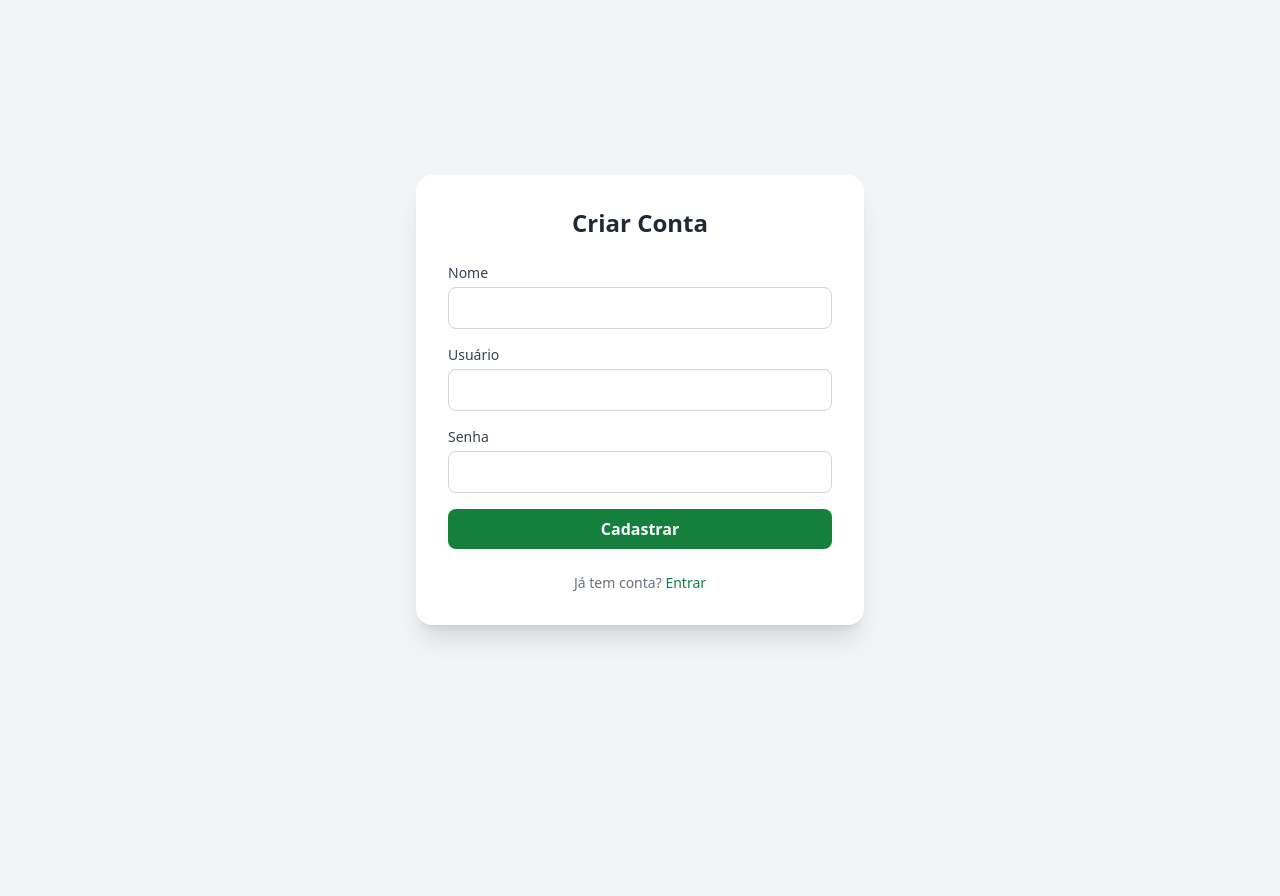
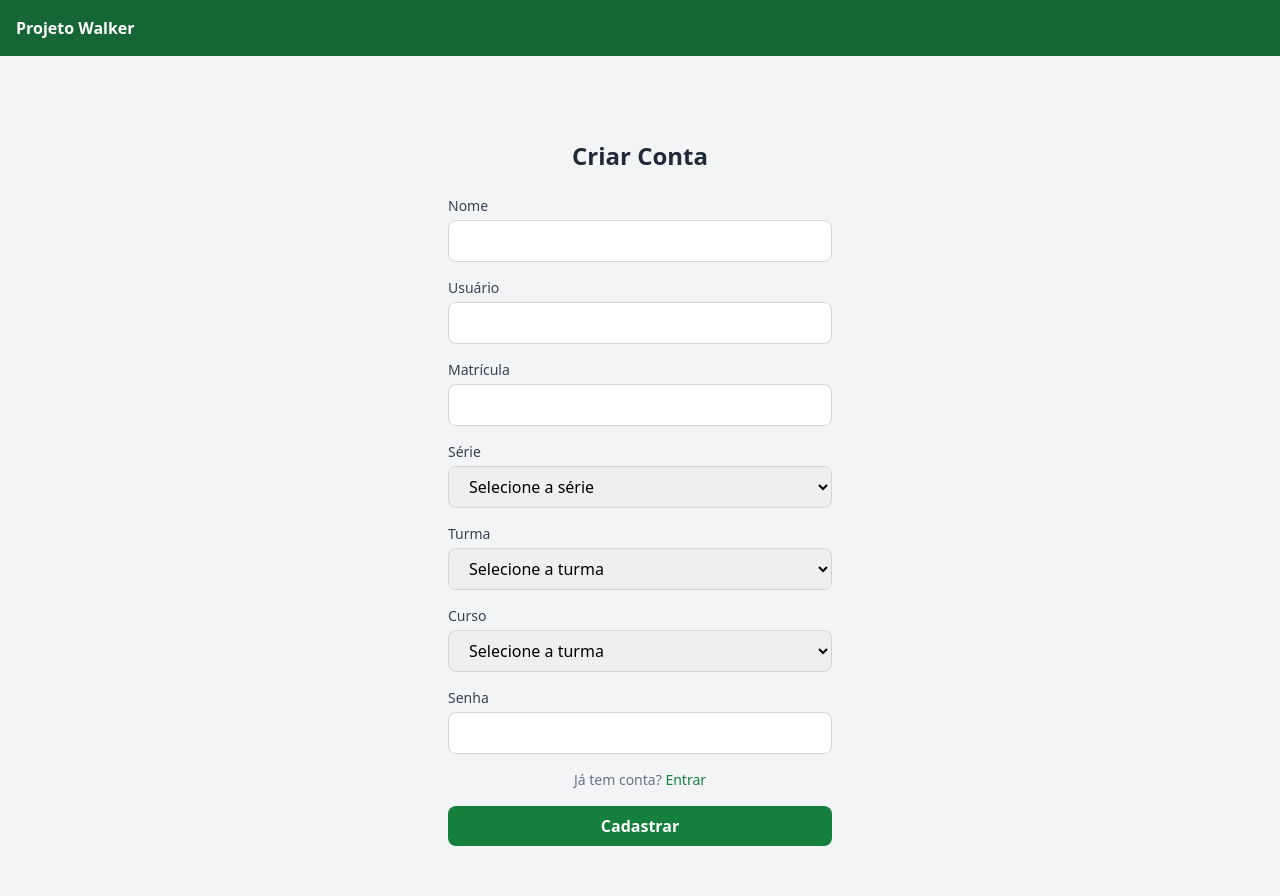
Before and after one commit to Ualter-Lab/SEA, a Python web app: template templates/cadastro.html in a window 1280 px wide. Before the commit the page ends 640 px from the top, so only its background shows below. Run offline with Jinja, Linux system fonts and the light colour scheme; the template is opened without the code that fills it, so the values that code supplies are empty; some libraries are stand-ins or nearby versions.

Commit message:
Ajustes na navbar do cadastro e melhorias nos templates

```diff
--- a/templates/atividade.html
+++ b/templates/atividade.html
@@ -8,6 +8,7 @@
   </head>
 
   <body class="bg-gray-100 min-h-screen">
+
     <!-- Navbar -->
     <div class="bg-green-800 text-white p-4 flex justify-between">
       <h1 class="font-bold">Projeto Walker</h1>
--- a/templates/cadastro.html
+++ b/templates/cadastro.html
@@ -7,8 +7,14 @@
     <script src="https://cdn.tailwindcss.com"></script>
   </head>
 
-  <body class="bg-gray-100 flex items-center justify-center min-h-screen">
-    <div class="bg-white shadow-xl rounded-2xl p-8 w-full max-w-md">
+  <body class="bg-gray-100 min-h-screen">
+    <!-- Navbar -->
+    <div class="bg-green-800 text-white p-4 flex justify-between">
+      <h1 class="font-bold">Projeto Walker</h1>
+    </div>
+
+    <div class="m-5 items-center justify-center min-h-screen max-w-sm pt-16 mx-auto">
+
       <!-- Título -->
       <h1 class="text-2xl font-bold text-gray-800 text-center mb-6">
         Criar Conta
@@ -43,6 +49,77 @@
           />
         </div>
 
+        <!-- Matricula -->
+        <div>
+          <label
+            for="matricula"
+            class="block text-sm font-medium text-gray-700"
+          >
+            Matrícula
+          </label>
+          <input
+            type="number"
+            id="matricula"
+            name="matricula"
+            required
+            class="mt-1 w-full px-4 py-2 border border-gray-300 rounded-lg focus:outline-none focus:ring-2 focus:ring-green-600"
+          />
+        </div>
+
+        <!-- Série -->
+        <div>
+          <label for="serie" class="block text-sm font-medium text-gray-700">
+            Série
+          </label>
+          <select
+            name="serie"
+            id="serie"
+            required
+            class="mt-1 w-full px-4 py-2 border border-gray-300 rounded-lg focus:outline-none focus:ring-2 focus:ring-green-600"
+          >
+            <option value="">Selecione a série</option>
+            <option value="1">1º</option>
+            <option value="2">2º</option>
+            <option value="3">3º</option>
+          </select>
+        </div>
+
+        <!-- Turma -->
+        <div>
+          <label for="turma" class="block text-sm font-medium text-gray-700">
+            Turma
+          </label>
+          <select
+            name="turma"
+            id="turma"
+            required
+            class="mt-1 w-full px-4 py-2 border border-gray-300 rounded-lg focus:outline-none focus:ring-2 focus:ring-green-600"
+          >
+            <option value="">Selecione a turma</option>
+            <option value="A">A</option>
+            <option value="B">B</option>
+          </select>
+        </div>
+
+        <!-- Curso-->
+        <div>
+          <label for="curso" class="block text-sm font-medium text-gray-700">
+            Curso
+          </label>
+          <select
+            name="turma"
+            id="turma"
+            required
+            class="mt-1 w-full px-4 py-2 border border-gray-300 rounded-lg focus:outline-none focus:ring-2 focus:ring-green-600"
+          >
+            <option value="">Selecione a turma</option>
+            <option value="DS">Desenvolvimento de Sistema</option>
+            <option value="MA">Meio Ambiente</option>
+            <option value="GT">Guia de Turismo</option>
+            <option value="IM">Instrumento Musical</option>
+          </select>
+        </div>
+
         <!-- Senha -->
         <div>
           <label for="password" class="block text-sm font-medium text-gray-700">
@@ -57,6 +134,12 @@
           />
         </div>
 
+        <!-- Rodapé -->
+      <p class="text-sm text-gray-500 text-center mt-6">
+        Já tem conta?
+        <a href="/login" class="text-green-700 hover:underline"> Entrar </a>
+      </p>
+
         <!-- Botão -->
         <button
           type="submit"
@@ -66,11 +149,7 @@
         </button>
       </form>
 
-      <!-- Rodapé -->
-      <p class="text-sm text-gray-500 text-center mt-6">
-        Já tem conta?
-        <a href="/login" class="text-green-700 hover:underline"> Entrar </a>
-      </p>
+
     </div>
   </body>
 </html>
```
Also changed, not shown: templates/estudante.html (+18 -11 lines).
